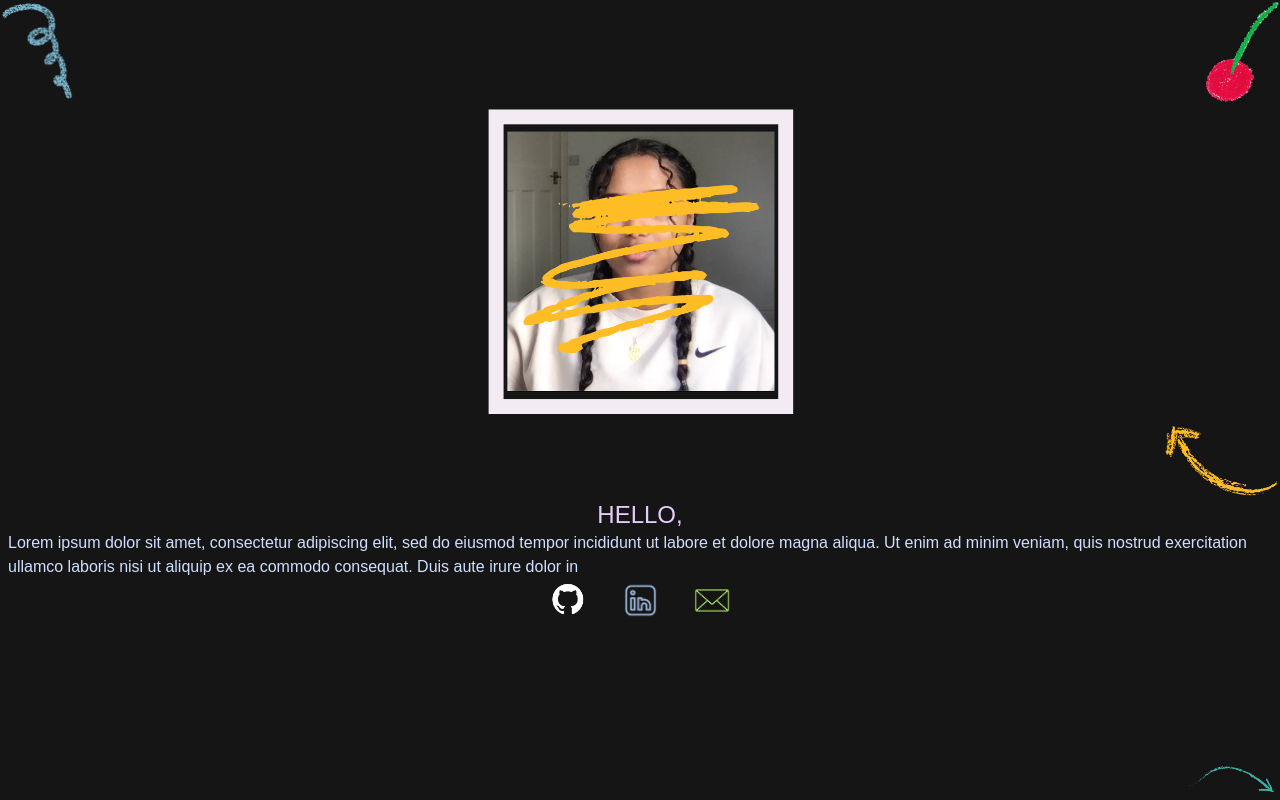
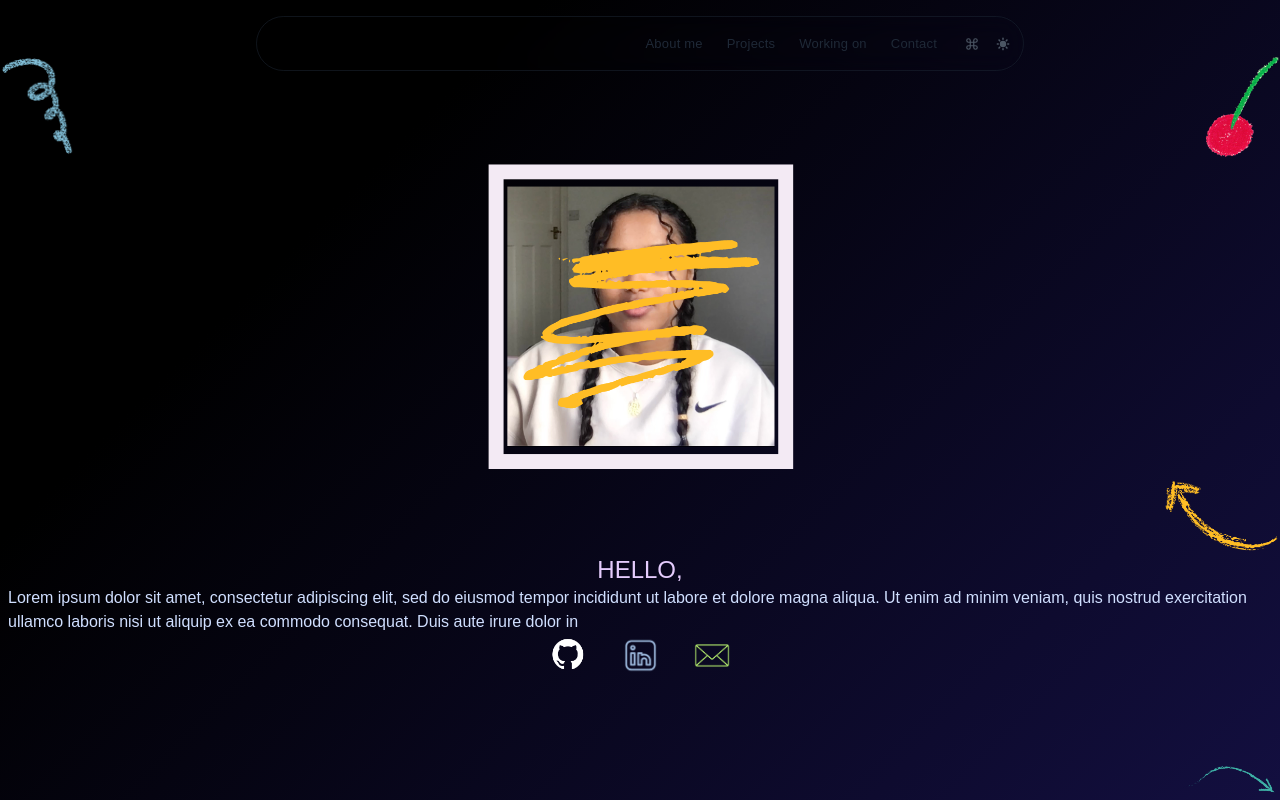
Before and after one commit to Selamkd/My-Portfolio, a Next.js app in the folder my-portfolio/: page /about in a window 1280 px wide. Built offline with nearby package versions, Linux system fonts and the light colour scheme.

Commit message:
navbar/ icons added

```diff
--- /dev/null
+++ b/my-portfolio/components/Header.jsx
@@ -0,0 +1,111 @@
+const Header = () => {
+  return (
+    <header class="top-0 sm:top-4 rounded-none sm:rounded-full border-b sm:border bg-[#0000] dark:bg-blackish/30 border-gray-800/50 dark:border-gray-400/10 p-3 z-50 backdrop-blur-md w-full m-auto max-w-3xl flex justify-between items-center sticky">
+      <nav class="w-full flex justify-between items-center">
+        <button
+          data-state="closed"
+          type="button"
+          class="circle-button plausible-event-name=Logo+Visit"
+        >
+          {/* <p class="font-bold text-center text-white  text-code text-draplin transition-all">
+            SA
+          </p> */}
+        </button>
+
+        <div class="flex items-center space-x-4">
+          <div class="hidden items-center sm:flex">
+            <a
+              class="flex items-center justify-center rounded-full transition-all focus-visible:outline-none focus-visible:ring-2 focus-visible:ring-draplin text-[13px] tracking-[0.2px] leading-none cursor-pointer select-none hover:bg-gray-100 dark:hover:bg-white/5 text-gray-800 dark:text-gray-400 font-medium px-3 py-2  w-fit"
+              href="/work"
+            >
+              About me
+            </a>
+            <a
+              class="flex items-center justify-center rounded-full transition-all focus-visible:outline-none focus-visible:ring-2 focus-visible:ring-draplin text-[13px] tracking-[0.2px] leading-none cursor-pointer select-none hover:bg-gray-100 dark:hover:bg-white/5 text-gray-800 dark:text-gray-400 font-medium px-3 py-2  w-fit"
+              href="/my-world"
+            >
+              Projects
+            </a>
+            <a
+              class="flex items-center justify-center rounded-full transition-all focus-visible:outline-none focus-visible:ring-2 focus-visible:ring-draplin text-[13px] tracking-[0.2px] leading-none cursor-pointer select-none hover:bg-gray-100 dark:hover:bg-white/5 text-gray-800 dark:text-gray-400 font-medium px-3 py-2  w-fit"
+              href="/my-world/thinking"
+            >
+              Working on
+            </a>
+            <a
+              class="flex items-center justify-center rounded-full transition-all focus-visible:outline-none focus-visible:ring-2 focus-visible:ring-draplin text-[13px] tracking-[0.2px] leading-none cursor-pointer select-none hover:bg-gray-100 dark:hover:bg-white/5 text-gray-800 dark:text-gray-400 font-medium px-3 py-2  w-fit"
+              href="/about"
+            >
+              Contact
+            </a>
+          </div>
+          <button
+            class="circle-button inline-flex sm:hidden"
+            aria-label="Menu Button"
+            type="button"
+            aria-haspopup="dialog"
+            aria-expanded="false"
+            aria-controls="radix-:R2r6l6:"
+            data-state="closed"
+          >
+            <svg
+              xmlns="http://www.w3.org/2000/svg"
+              class="h-4 w-4 text-gray-600 dark:text-gray-300"
+              fill="none"
+              viewBox="0 0 24 24"
+              stroke="currentColor"
+            >
+              <path
+                stroke-linecap="round"
+                stroke-linejoin="round"
+                stroke-width="2"
+                d="M4 6h16M4 12h16m-7 6h7"
+              ></path>
+            </svg>
+          </button>
+          <button
+            aria-label="Open quick search"
+            class="circle-button sm:flex hidden plausible-event-name=Command+K"
+            data-state="closed"
+          >
+            <svg
+              xmlns="http://www.w3.org/2000/svg"
+              class="h-3.5 w-3.5 text-gray-600 dark:text-gray-300"
+              fill="none"
+              viewBox="0 0 24 24"
+              stroke="currentColor"
+            >
+              <path
+                stroke-linecap="round"
+                stroke-linejoin="round"
+                stroke-width="2"
+                d="M18 3a3 3 0 0 0-3 3v12a3 3 0 0 0 3 3 3 3 0 0 0 3-3 3 3 0 0 0-3-3H6a3 3 0 0 0-3 3 3 3 0 0 0 3 3 3 3 0 0 0 3-3V6a3 3 0 0 0-3-3 3 3 0 0 0-3 3 3 3 0 0 0 3 3h12a3 3 0 0 0 3-3 3 3 0 0 0-3-3z"
+              ></path>
+            </svg>
+          </button>
+          <button
+            aria-label="Toggle light mode"
+            type="button"
+            class="circle-button"
+            data-state="closed"
+          >
+            <svg
+              xmlns="http://www.w3.org/2000/svg"
+              viewBox="0 0 20 20"
+              fill="currentColor"
+              class="h-4 w-4 text-gray-600 dark:text-gray-300"
+            >
+              <path
+                d="M10 2a1 1 0 011 1v1a1 1 0 11-2 0V3a1 1 0 011-1zm4 8a4 4 0 11-8 0 4 4 0 018 0zm-.464 4.95l.707.707a1 1 0 001.414-1.414l-.707-.707a1 1 0 00-1.414 1.414zm2.12-10.607a1 1 0 010 1.414l-.706.707a1 1 0 11-1.414-1.414l.707-.707a1 1 0 011.414 0zM17 11a1 1 0 100-2h-1a1 1 0 100 2h1zm-7 4a1 1 0 011 1v1a1 1 0 11-2 0v-1a1 1 0 011-1zM5.05 6.464A1 1 0 106.465 5.05l-.708-.707a1 1 0 00-1.414 1.414l.707.707zm1.414 8.486l-.707.707a1 1 0 01-1.414-1.414l.707-.707a1 1 0 011.414 1.414zM4 11a1 1 0 100-2H3a1 1 0 000 2h1z"
+                fill-rule="evenodd"
+                clip-rule="evenodd"
+              ></path>
+            </svg>
+          </button>
+        </div>
+      </nav>
+    </header>
+  );
+};
+
+export default Header;
--- a/my-portfolio/components/Intro.jsx
+++ b/my-portfolio/components/Intro.jsx
@@ -11,7 +11,7 @@ import Me from '../public/me.png';
 import Link from 'next/link';
 const Intro = () => {
   return (
-    <div className=" bg-[#151515] w-[100%] h-screen flex flex-col items-center">
+    <div className=" w-[100%] h-screen flex flex-col items-center">
       <div className="flex justify-between  w-full">
         <Image src={Bluewave} alt="avatar pic" width={80} height={60} />
         <Image src={Cherry} alt="avatar pic" width={80} height={60} />
--- a/my-portfolio/pages/about.jsx
+++ b/my-portfolio/pages/about.jsx
@@ -1,7 +1,9 @@
 import Intro from '../components/Intro';
+import Header from '../components/Header';
 export default function About() {
   return (
     <main className="flex flex-col h-screen">
+      <Header />
       <Intro />
     </main>
   );
--- a/my-portfolio/pages/index.jsx
+++ b/my-portfolio/pages/index.jsx
@@ -1,10 +1,11 @@
 import Image from 'next/image';
 import { Roboto } from 'next/font/google';
 import Portfolio from '../components/Portfolio';
-
+import Header from '../components/Header';
 export default function Home() {
   return (
     <main className="flex flex-col h-screen">
+      <Header />
       <Portfolio />
     </main>
   );
--- a/my-portfolio/pages/projects.jsx
+++ b/my-portfolio/pages/projects.jsx
@@ -1,9 +1,9 @@
 import ProjectsPage from '../components/Projects';
-
+import Header from '../components/Header';
 export default function Projects() {
   return (
     <main className="flex flex-col h-screen">
-      <ProjectsPage />
+      <Header />
     </main>
   );
 }
--- a/my-portfolio/styles/globals.css
+++ b/my-portfolio/styles/globals.css
@@ -7,11 +7,9 @@
 body {
   font-family: 'IBM Plex Sans', 'Montserrat', sans-serif;
 }
-body,
-html {
-  background: #0000;
-
-  overflow: hidden;
+body {
+  background-color: #130f40;
+  background-image: linear-gradient(315deg, #130f40 0%, #000000 74%);
 }
 
 .tapered2 {
```
